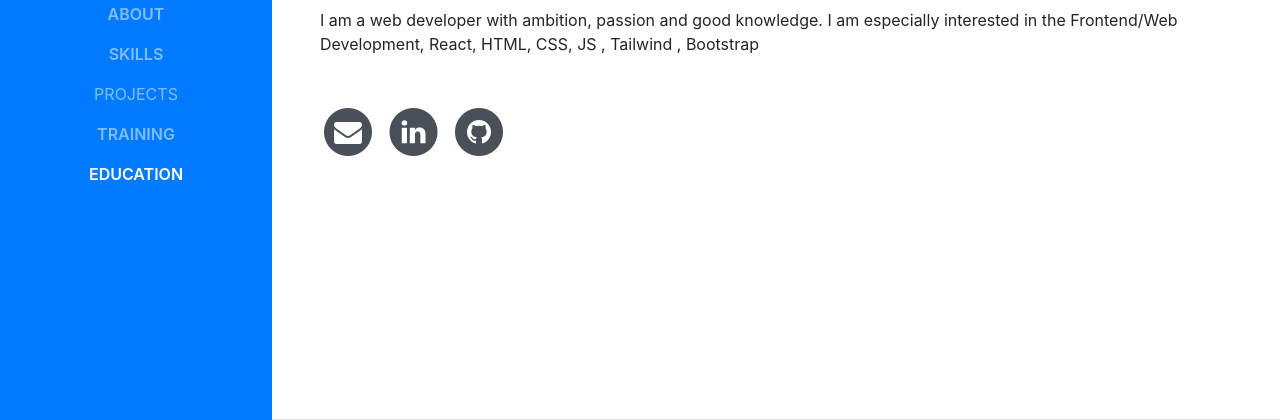
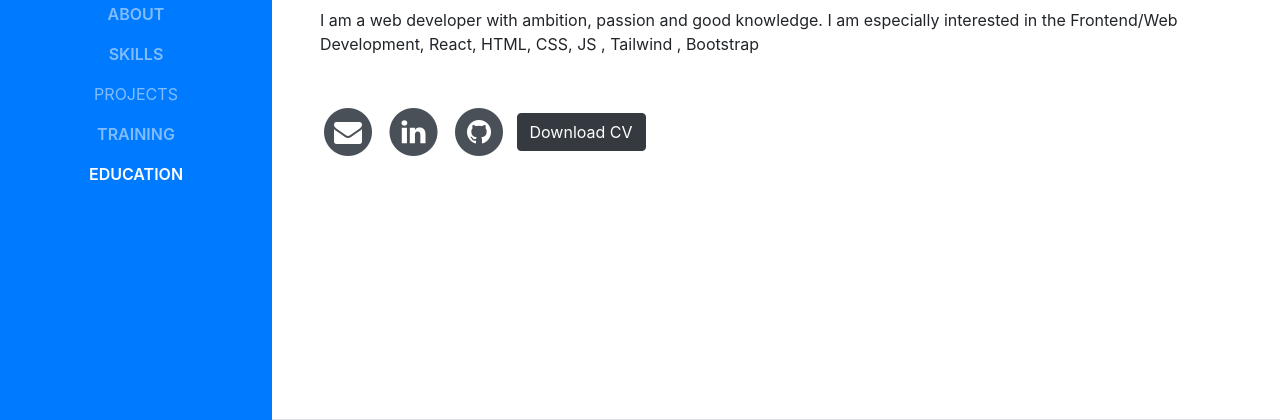
Before and after one commit to NomanSipai/noman-sipai-port, a website with bundled scripts: page index.html in a window 1280 px wide. Shown: the part 380-800 px from the top of the page. Built offline with nearby package versions, Linux system fonts and the light colour scheme; a web font is replaced by a local one.

Commit message:
final changes

```diff
--- a/index.html
+++ b/index.html
@@ -101,6 +101,12 @@
                 <i class="fa fa-circle fa-stack-2x"></i>
                 <i class="fa fa-github fa-stack-1x fa-inverse"></i>
               </span>
+            </a>
+          </li>
+          <li class="list-inline-item">
+            <a class="btn btn-dark text-white" href="/assests/Noman_Sipai_ReactJS_Resume (1).pdf"
+              download="Noman_Sipai_ReactJS_Resume" target="_blank">
+              Download CV
             </a>
           </li>
         </ul>
--- a/scss/_nav.scss
+++ b/scss/_nav.scss
@@ -1,4 +1,5 @@
 @import 'path/to/variables';
+
 
 #sideNav {
   .navbar-brand {}
@@ -7,6 +8,7 @@
     text-transform: uppercase;
   }
 }
+
 
 @media (min-width: 992px) {
   #sideNav {
```
Also changed, not shown: 1 other file.
